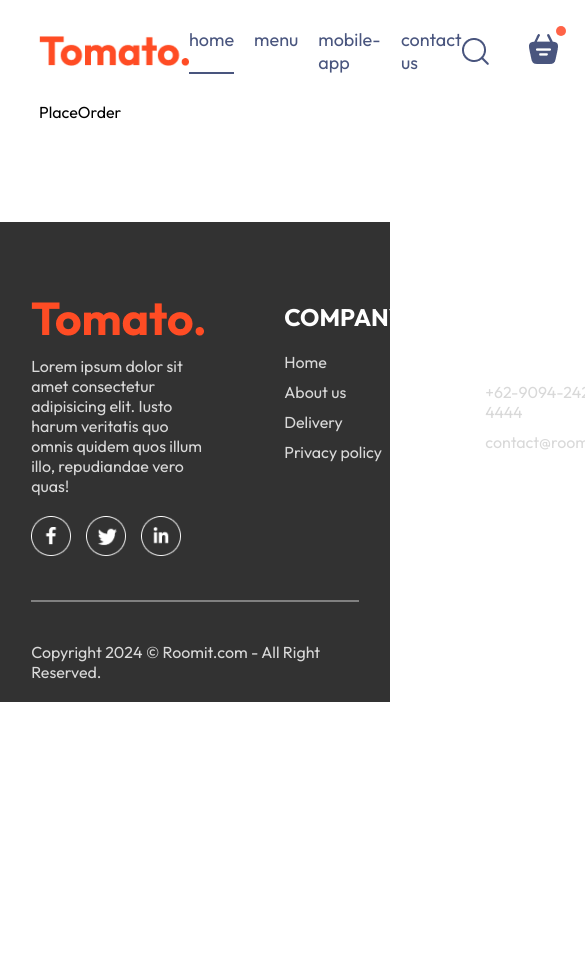
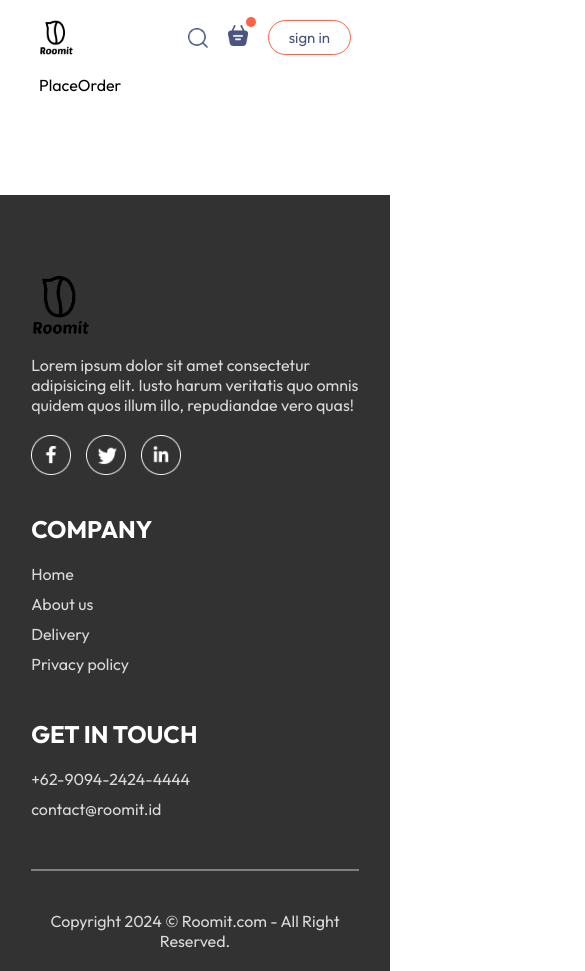
Before and after one commit to sonihalim/roomit-roastery, a React (Vite) app in the folder frontend/: page /order in a window 390 px wide. Shown: the top 971 px of the page, 585 px wide, since content can reach past the window. Before the commit the page ends 844 px from the top, so only its background shows below. Built offline with nearby package versions, Linux system fonts and the light colour scheme.

Commit message:
create responsive website

```diff
--- a/frontend/src/components/ExploreMenu/ExploreMenu.css
+++ b/frontend/src/components/ExploreMenu/ExploreMenu.css
@@ -54,3 +54,10 @@
     border: 4px solid tomato;
     padding: 2px;
 }
+
+@media (max-width:1050px) {
+    .explore-menu-text{
+        max-width: 100%;
+        font-size: 14px;
+    }
+}
--- a/frontend/src/components/Footer/Footer.css
+++ b/frontend/src/components/Footer/Footer.css
@@ -46,3 +46,19 @@
     background-color: grey;
     border: none;
 }
+
+.footer-content-left .logo{
+    width: 60px;
+    color: white;
+}
+
+@media (max-width:750px) {
+    .footer-content{
+        display: flex;
+        flex-direction: column;
+        gap: 35px;
+    }
+    .footer-copyright{
+        text-align:center;
+    }
+}
--- a/frontend/src/components/Footer/Footer.jsx
+++ b/frontend/src/components/Footer/Footer.jsx
@@ -7,7 +7,7 @@
     <div className='footer' id='footer'>
         <div className="footer-content">
             <div className="footer-content-left">
-                <img src={assets.logo} alt="" />
+                <img src={assets.logo} className="logo" alt="" />
                 <p>Lorem ipsum dolor sit amet consectetur adipisicing elit. Iusto harum veritatis quo omnis quidem quos illum illo, repudiandae vero quas!</p>
                 <div className="footer-social-icons">
                     <img src={assets.facebook_icon} alt="" />
--- a/frontend/src/components/Header/Header.css
+++ b/frontend/src/components/Header/Header.css
@@ -38,3 +38,22 @@
     font-size: max(1vw,13px);
     border-radius: 50px;
 }
+
+@media (max-width:1050px) {
+    .header-contents{
+        max-width: 45%;
+    }
+}
+
+@media (max-width:750px) {
+    .header-contents{
+        max-width: 65%;
+    }
+    .header-contents p{
+        display: none;
+    }
+    .header-contents button{
+        padding: 2vw 4vw;
+    }
+
+}
--- a/frontend/src/components/Navbar/Navbar.css
+++ b/frontend/src/components/Navbar/Navbar.css
@@ -6,7 +6,7 @@
 }
 
 .navbar .logo{
-    width: 150px;
+    width: 60px;
 }
 
 .navbar-menu{
@@ -60,3 +60,49 @@
     top: -8px;
     right: -8px;
 }
+
+
+@media  (max-width:1050px) {
+    .navbar .logo{
+        width: 40px;
+    }
+    .navbar-menu{
+        gap: 20px;
+        font-size: 17px;
+    }
+    .navbar-right{
+        gap: 30px;
+    }
+    .navbar-right img{
+        width: 22px;
+    }
+    .navbar-right button{
+        padding: 8px 25px;
+    }
+}
+
+@media  (max-width:900px) {
+    .navbar .logo{
+        width: 35px;
+    }
+    .navbar-menu{
+        gap: 15x;
+        font-size: 16px;
+    }
+    .navbar-right{
+        gap: 20px;
+    }
+    .navbar-right img{
+        width: 20px;
+    }
+    .navbar-right button{
+        padding: 7px 20px;
+        font-size: 15px;
+    }
+}
+
+@media  (max-width:750px) {
+    .navbar-menu{
+        display: none;
+    }
+}
```
Also changed, not shown: frontend/src/assets/logo.png.
